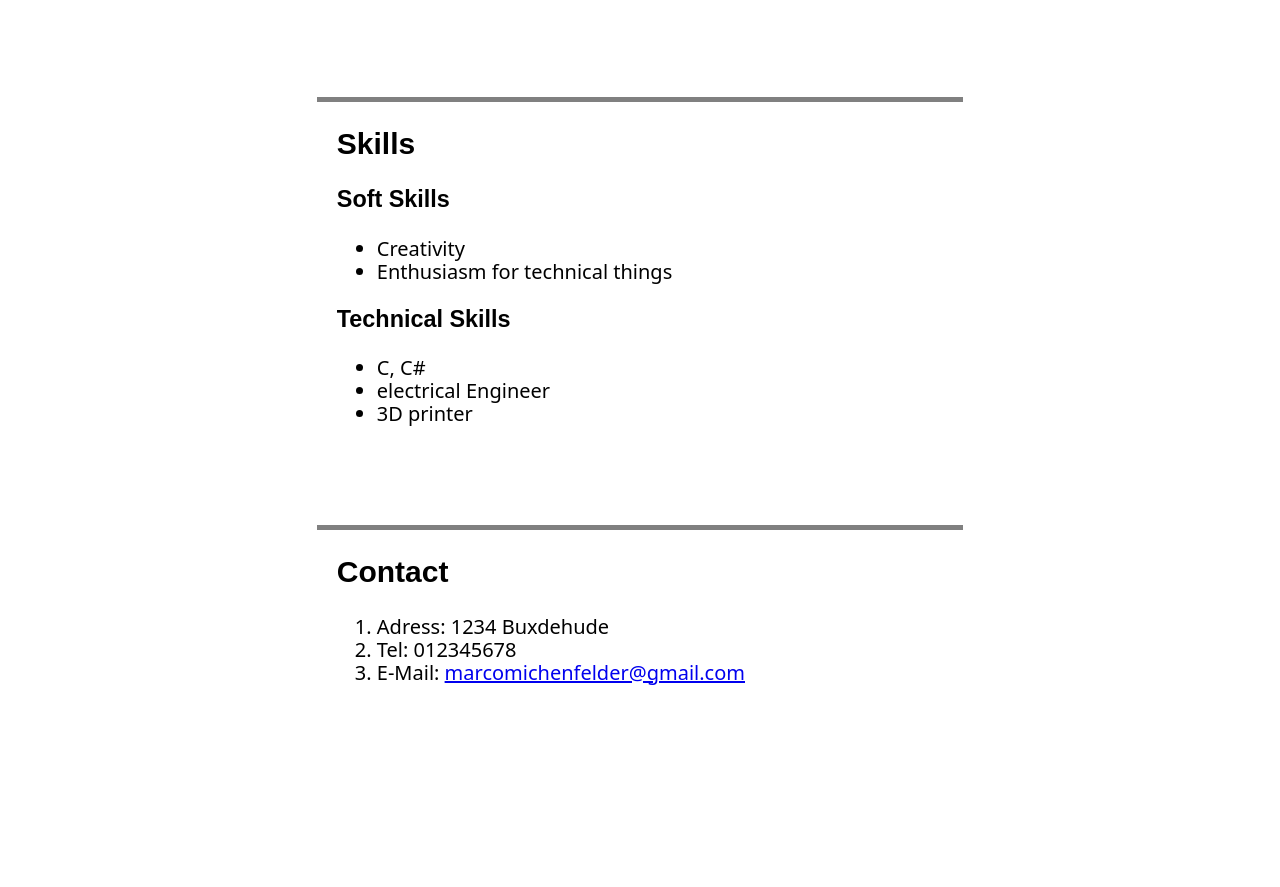
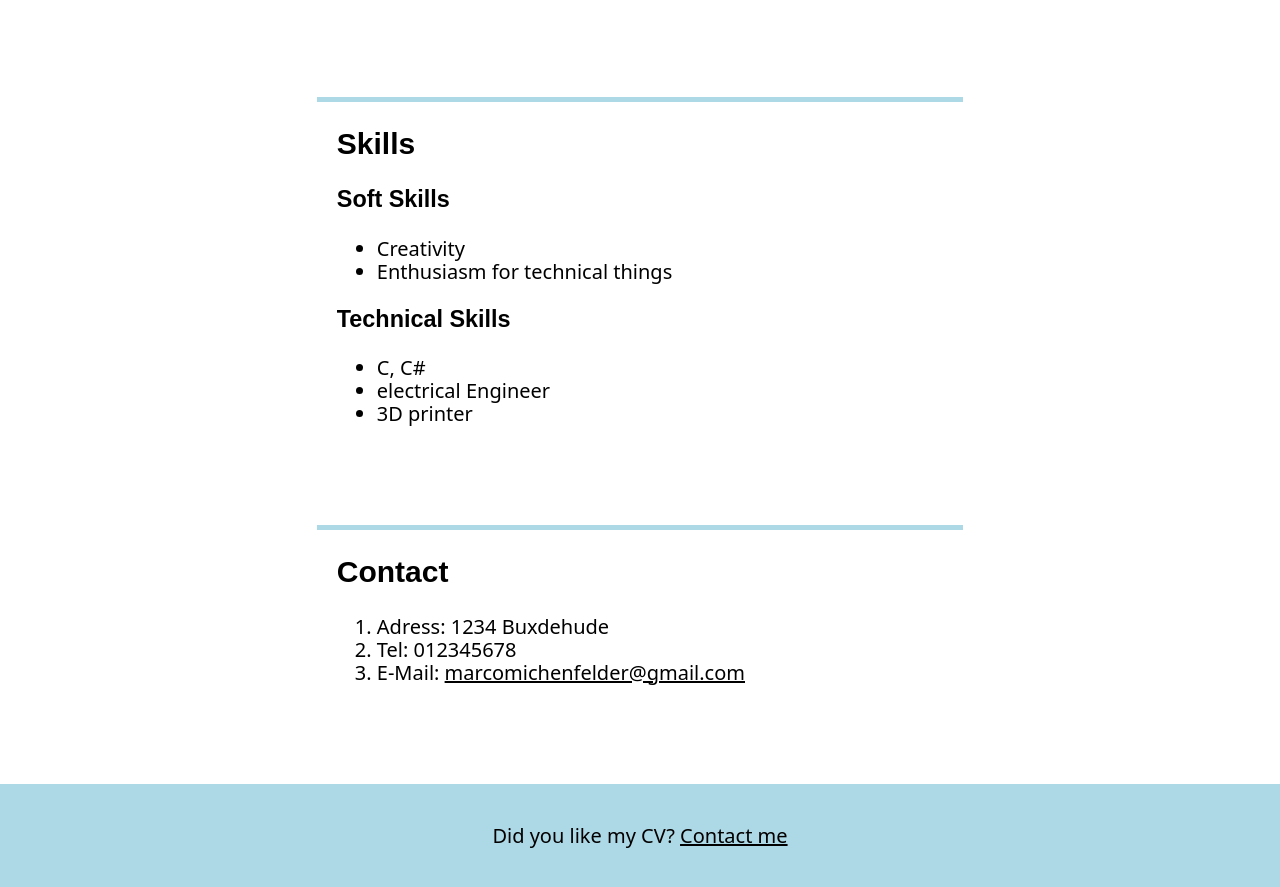
Before and after one commit to MM90Cobra/my-CV, a plain HTML site: page index.html in a window 1280 px wide. Shown: the part 1163-2050 px from the top of the page. Before the commit the page ends 1887 px from the top, so only its background shows below. Drawn offline with nearby package versions, Linux system fonts and the light colour scheme.

Commit message:
edited background and added a footer

```diff
--- a/index.html
+++ b/index.html
@@ -94,7 +94,12 @@
 
     </main>
 
-
+    <footer class="footer">
+        <p class="footer-text">
+            Did you like my CV?
+            <a class="footer-link" href="mailto:marcomichenfelder@gmail.com">Contact me</a>
+        </p>
+    </footer>
 
 
 </body>
--- a/style.css
+++ b/style.css
@@ -37,6 +37,14 @@ body {
   margin: 0;
 }
 
+a,
+a:link,
+a:hover,
+a:visited,
+a:active {
+  color: black;
+}
+
 /**************************************************************/
 /* Specific Stylings */
 
@@ -46,7 +54,8 @@ body {
   padding: 3rem 1rem;
   padding-top: 4.5rem;
   text-align: center;
-  background-color: lightyellow;
+  /*background-color: lightyellow;*/
+  background-image: linear-gradient(235deg, snow, dodgerblue);
   position: relative;
 }
 
@@ -72,7 +81,7 @@ body {
   top: 1rem;
   padding: 0.5rem;
   border-radius: 0.25rem;
-  background: gold;
+  background: dodgerblue;
   color: black;
 }
 
@@ -111,13 +120,13 @@ body {
 }
 
 .nav-link:hover {
-  color: black;
-  background-color: lightgray;
+  /*color: black;*/
+  background-color: lightblue;
 }
 
 .nav-link:active {
-  color: white;
-  background-color: grey;
+  /*color: white;*/
+  background-color: lightgreen;
 }
 
 @media screen and (min-width: 768px) {
@@ -146,7 +155,7 @@ body {
 }
 
 .main > * {
-  border-top: 0.25rem solid grey;
+  border-top: 0.25rem solid lightblue;
   padding: 0 1rem;
 }
 
@@ -172,3 +181,18 @@ body {
     justify-content: space-between;
   }
 }
+
+.footer {
+  margin-top: 3rem;
+  background-color: lightblue;
+  padding: 2rem;
+}
+
+.footer-text {
+  text-align: center;
+  margin: 0;
+}
+
+.footer-link {
+  color: black;
+}
```
